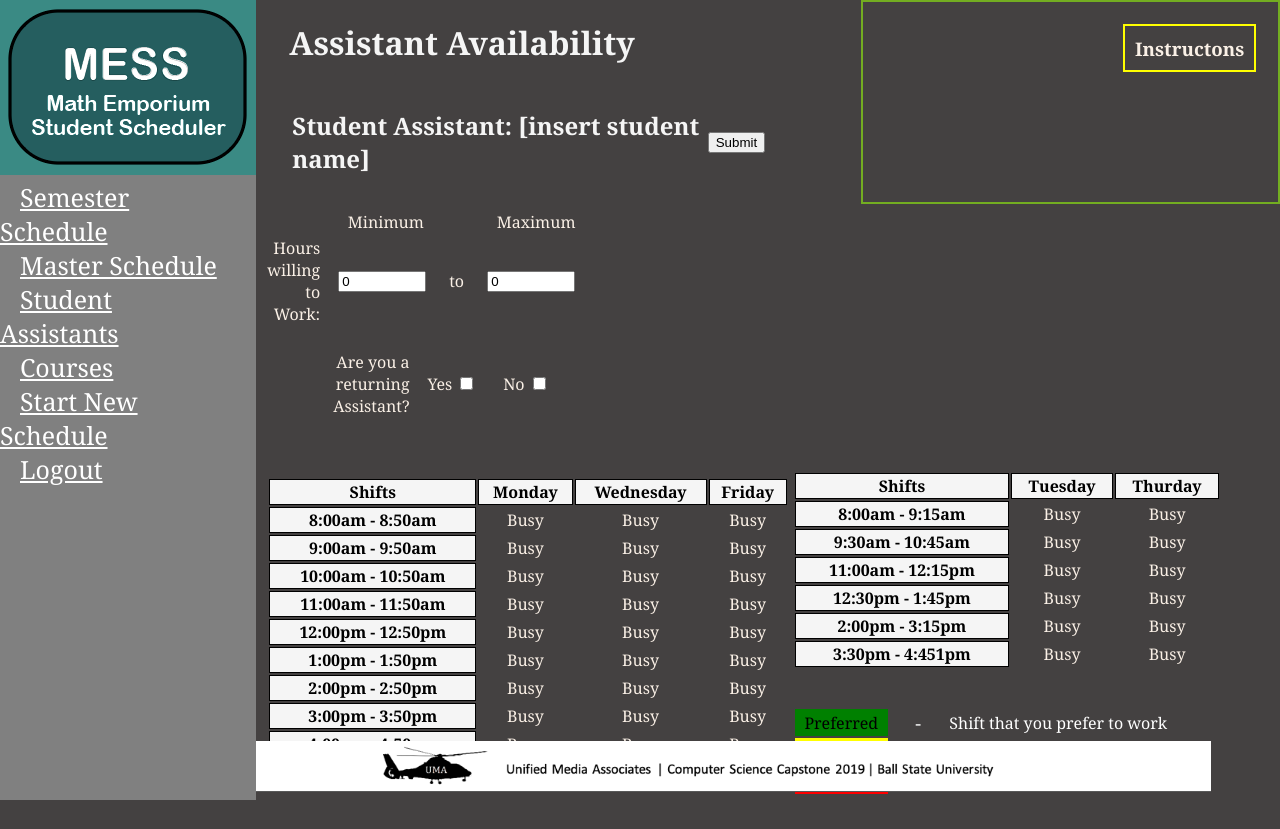
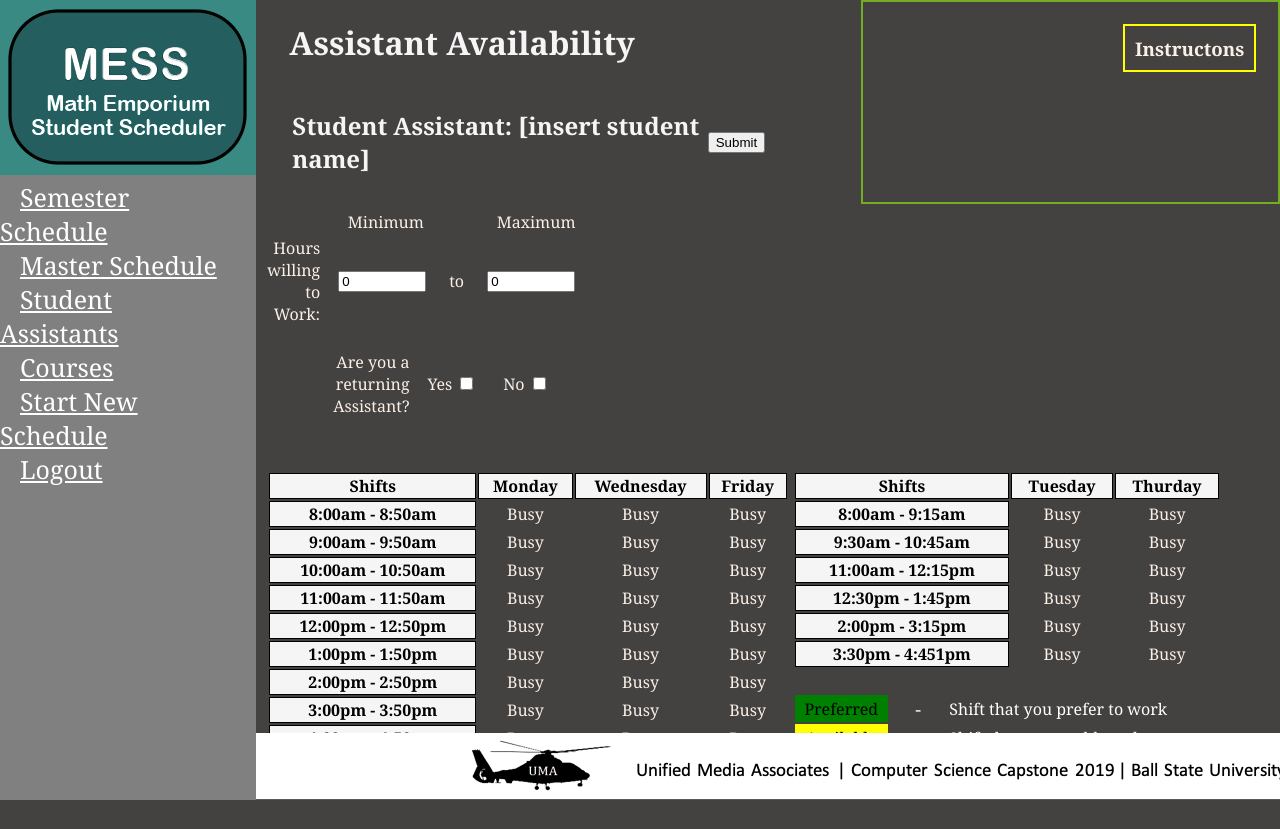
Before and after one commit to asbolles/MESS, a PHP site: page /SA_AvailSheet.html in a window 1280 px wide. After the commit the page ends 800 px from the top, so only its background shows below. Run offline with PHP 8.4, Linux system fonts and the light colour scheme.

Commit message:
Fix positioning of copyright

```diff
--- a/HTML/CSS/SA_AvailSheet.css
+++ b/HTML/CSS/SA_AvailSheet.css
@@ -128,7 +128,7 @@ td
 }
 .TR
 {
-    padding-bottom: .4in;
+    padding-bottom: .25in;
 
 }
 .legend
@@ -166,5 +166,6 @@ td
     position: fixed;
     bottom: 0;
     left: 0;
-    transform: scale(.75,.75);
+    padding-left: 2in;
+    padding-right: 20in;
 }
```
